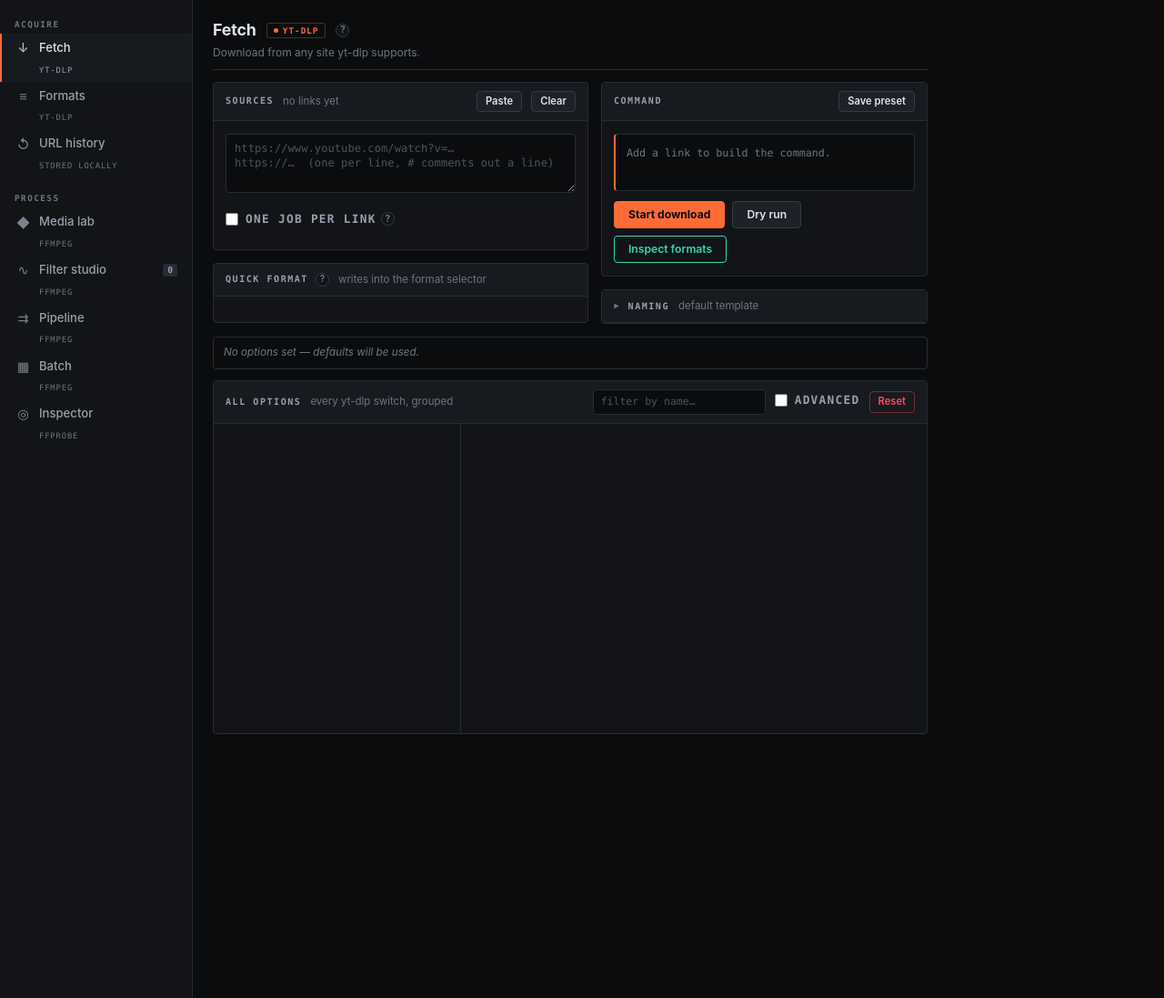
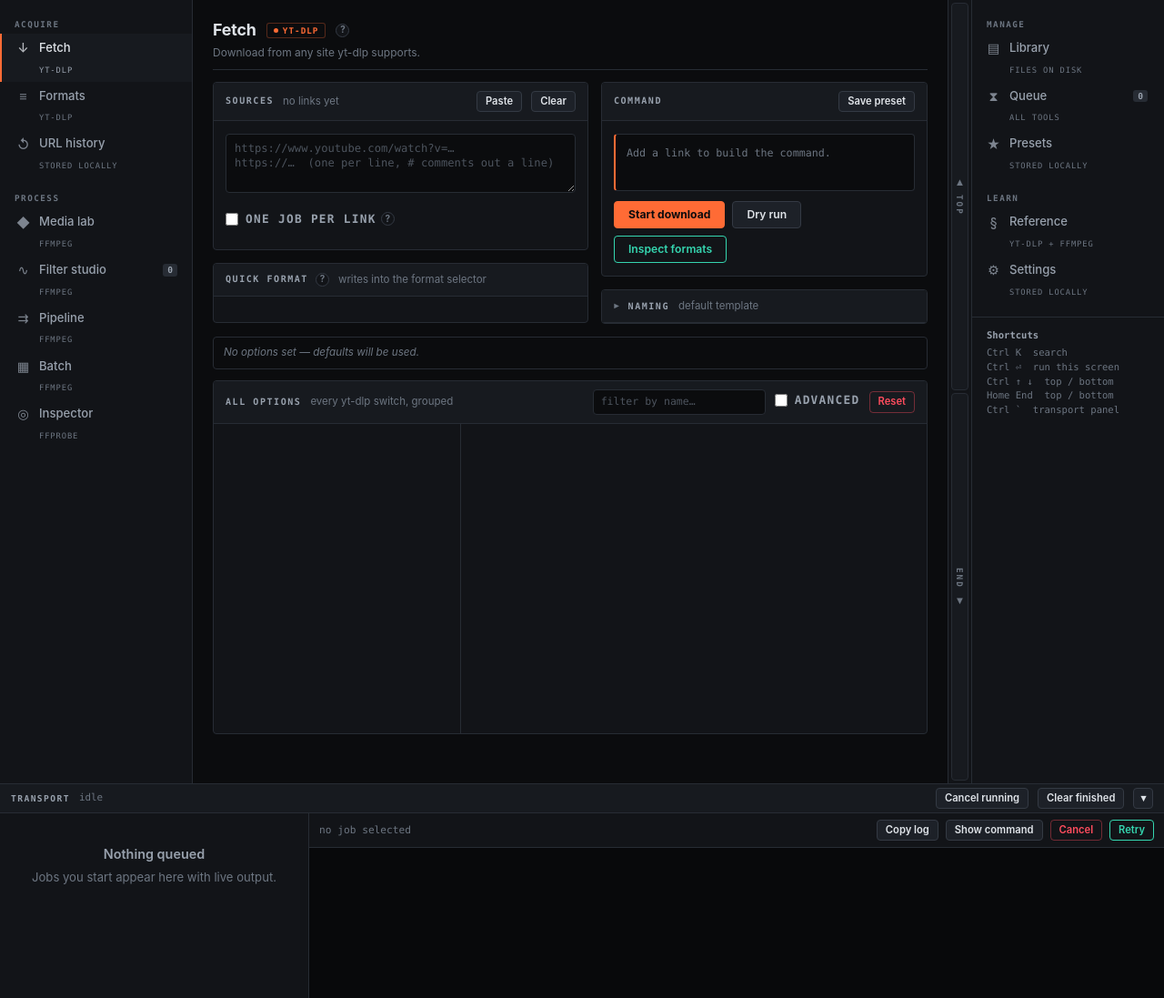
Before and after one commit to RasaKh/tubeforge, a Flask app: page / in a window 1280 px wide. Shown: the part 44-1141 px from the top of the page at 91% size. Run offline with Flask 3, Linux system fonts and the light colour scheme; some libraries are stand-ins or nearby versions.

Commit message:
feat(ui): add Transport dock, modal, and command palette markup

```diff
--- a/tubeforge/templates/index.html
+++ b/tubeforge/templates/index.html
@@ -563,5 +563,85 @@
 
     </main>
 
+    <!-- ── Jump rail ───────────────────────────────────────────────── -->
+    <div id="jumprail" role="group" aria-label="Scroll position">
+      <button class="jump" id="jumpUp" onclick="jumpTo('top')" aria-label="Scroll to top">
+        <span class="arrow">▲</span><span class="jlabel">TOP</span>
+      </button>
+      <button class="jump" id="jumpDown" onclick="jumpTo('bottom')" aria-label="Scroll to bottom">
+        <span class="jlabel">END</span><span class="arrow">▼</span>
+      </button>
+    </div>
+
+    <!-- ── Right rail ──────────────────────────────────────────────── -->
+    <nav id="rail-r">
+      <div class="rail-group">
+        <div class="rail-head">Manage</div>
+        <button class="nav" data-view="library"><span class="ic">▤</span>Library<span class="tool">files on disk</span></button>
+        <button class="nav" data-view="queue"><span class="ic">⧗</span>Queue<span class="count qCount">0</span><span class="tool">all tools</span></button>
+        <button class="nav" data-view="presets"><span class="ic">★</span>Presets<span class="tool">stored locally</span></button>
+      </div>
+      <div class="rail-group">
+        <div class="rail-head">Learn</div>
+        <button class="nav" data-view="reference"><span class="ic">§</span>Reference<span class="tool">yt-dlp + ffmpeg</span></button>
+        <button class="nav" data-view="settings"><span class="ic">⚙</span>Settings<span class="tool">stored locally</span></button>
+      </div>
+      <div class="rail-foot">
+        <b>Shortcuts</b>
+        Ctrl K &nbsp;search<br>
+        Ctrl ⏎ &nbsp;run this screen<br>
+        Ctrl ↑ ↓ &nbsp;top / bottom<br>
+        Home End &nbsp;top / bottom<br>
+        Ctrl ` &nbsp;transport panel
+      </div>
+    </nav>
+  </div>
+
+  <!-- ── Job dock ──────────────────────────────────────────────────── -->
+  <footer id="dock">
+    <div class="dock-bar" onclick="cycleDock(event)">
+      <h3>Transport</h3>
+      <span class="dock-stat" id="dockStat">idle</span>
+      <div class="spacer"></div>
+      <button class="btn sm" onclick="event.stopPropagation();cancelAll()">Cancel running</button>
+      <button class="btn sm" onclick="event.stopPropagation();clearJobs()">Clear finished</button>
+      <button class="btn sm icon" type="button" title="Expand / step up" aria-label="Expand transport dock" id="dockChev">▾</span>
+    </div>
+    <div class="dock-body">
+      <div class="job-list" id="dockJobs"><div class="empty"><b>Nothing queued</b>Jobs you start appear here with live output.</div></div>
+      <div class="job-pane">
+        <div class="job-pane-head"><span id="dockJobTitle">no job selected</span><div class="spacer"></div>
+          <button class="btn sm" onclick="copyText($('#dockLog').innerText)">Copy log</button>
+          <button class="btn sm" onclick="openJobCmd()">Show command</button>
+          <button class="btn sm bad" id="dockCancel" onclick="cancelCurrent()">Cancel</button>
+          <button class="btn sm alt" id="dockRetry" onclick="retryCurrent()">Retry</button></div>
+        <div class="job-log" id="dockLog"></div>
+      </div>
+    </div>
+  </footer>
+</div>
+
+<div class="toasts" id="toasts"></div>
+
+<div class="scrim" id="scrim" hidden onclick="if(event.target===this)closeModal()">
+  <div class="modal" id="modal">
+    <div class="modal-head"><h3 id="modalTitle"></h3><div class="spacer"></div>
+      <button class="btn sm" onclick="closeModal()">Close</button></div>
+    <div class="modal-body" id="modalBody"></div>
+    <div class="modal-foot" id="modalFoot"></div>
+  </div>
+</div>
+
+<div class="scrim" id="palScrim" hidden onclick="if(event.target===this)closePalette()">
+  <div class="modal" id="palette" style="width:min(600px,92vw)">
+    <input type="text" id="palInput" placeholder="Jump to a view, run an action, pick an operation…" autocomplete="off">
+    <div class="pal-list" id="palList"></div>
+  </div>
+</div>
+<script defer src="/static/js/core.js"></script>
+<script defer src="/static/js/fetch.js"></script>
+<script defer src="/static/js/lab.js"></script>
+<script defer src="/static/js/inspect_lib.js"></script>
+<script defer src="/static/js/jobs_meta.js"></script>
 </body>
 </html>
```
